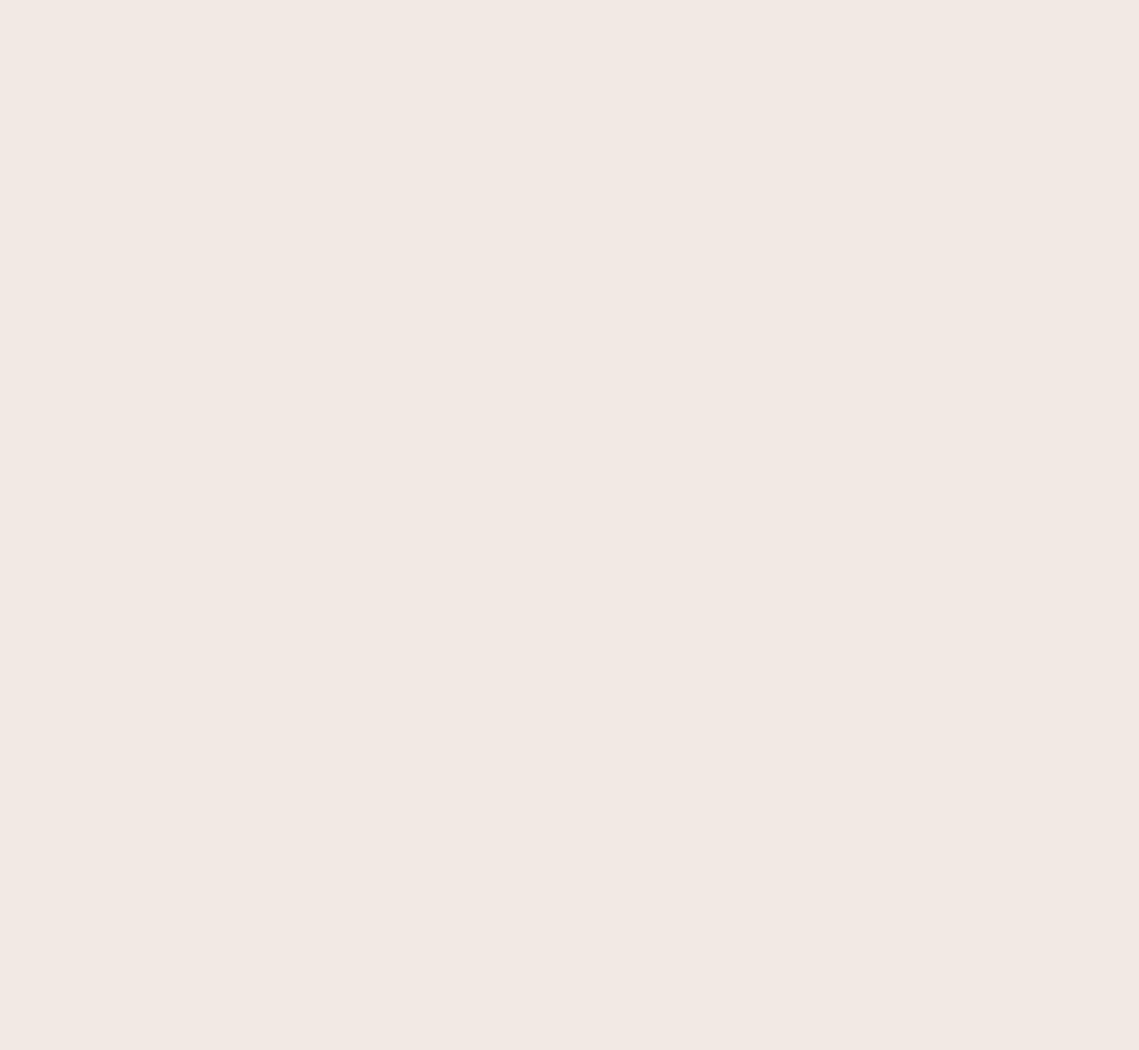
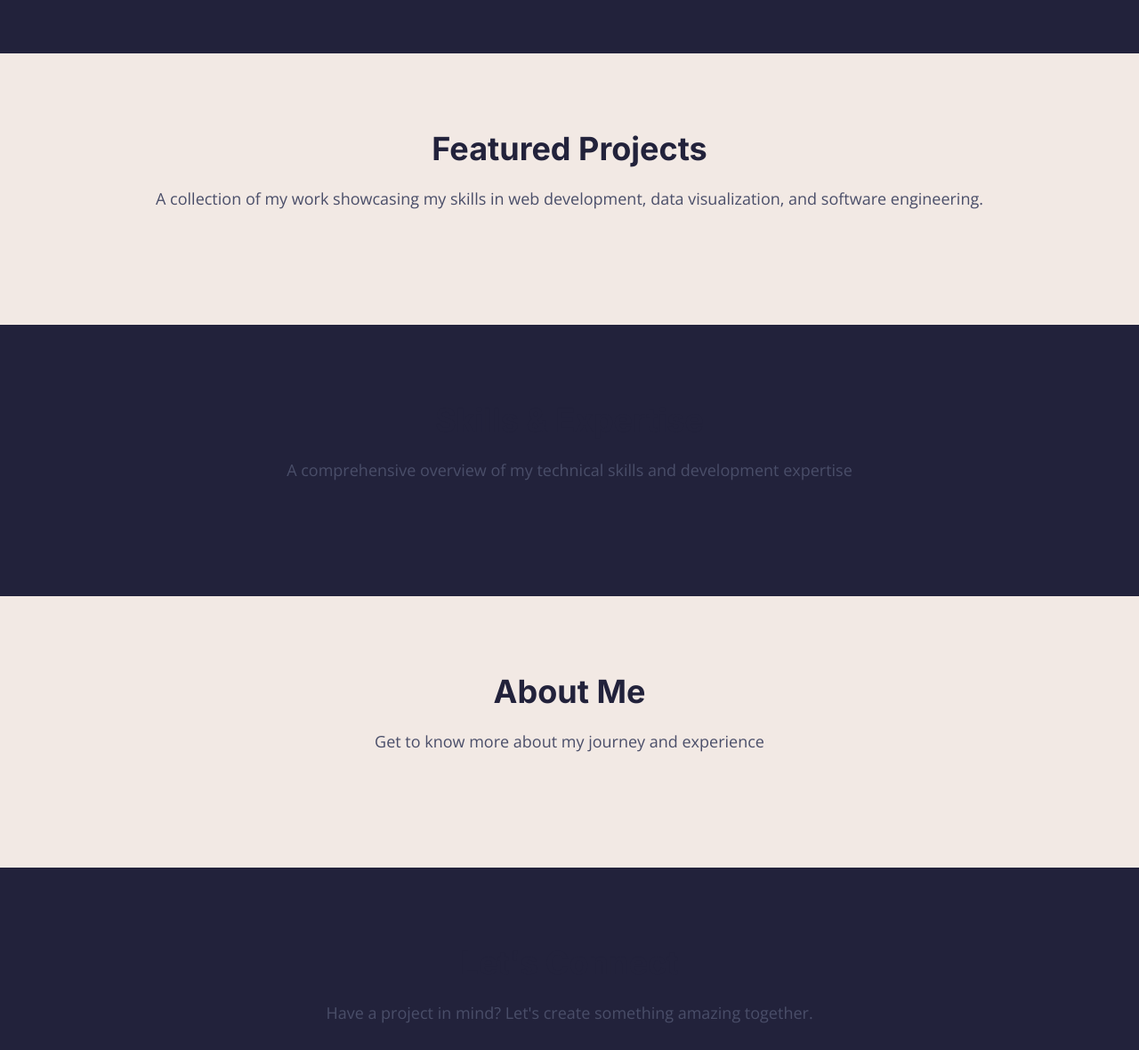
Before and after one commit to NMsby/Portfolio-Website, a Next.js app: page / in a window 1280 px wide. Shown: the part 740-1920 px from the top of the page at 89% size. Before the commit the page ends 800 px from the top, so only its background shows below. Built offline with nearby package versions, Linux system fonts and the light colour scheme.

Commit message:
MainLayout, PageSection, SectionHeadings & MaxWidthWrapper implementation

```diff
--- a/src/app/page.tsx
+++ b/src/app/page.tsx
@@ -1,5 +1,7 @@
 import MainLayout from "@/components/layout/MainLayout";
-import SectionContainer from "@/components/layout/SectionContainer";
+import PageSection from "@/components/layout/PageSection";
+import MaxWidthWrapper from "@/components/layout/MaxWidthWrapper";
+import SectionHeading from "@/components/layout/SectionHeading";
 
 export default function Home() {
   return (
@@ -11,30 +13,68 @@ export default function Home() {
         */}
 
       <MainLayout>
+
         {/* Hero Section */}
-        <SectionContainer id="hero" fullWidth>
-          {/* Hero content will go here */}
-        </SectionContainer>
+        <PageSection
+            id="hero"
+            backgroundColor="primary"
+            containerWidth="full"
+            className="min-h-screen flex items-center"
+        >
+          <MaxWidthWrapper>
+            {/* Hero content will go here */}
+          </MaxWidthWrapper>
+        </PageSection>
 
         {/* Projects Section */}
-        <SectionContainer id="hero" fullWidth>
+        <PageSection id="projects" backgroundColor="background">
+          <SectionHeading
+              title="Featured Projects"
+              subtitle="A collection of my work showcasing my skills in web development, data visualization, and software engineering."
+              align="center"
+          />
           {/* Projects content will go here */}
-        </SectionContainer>
+        </PageSection>
 
         {/* Skills Section */}
-        <SectionContainer id="hero" fullWidth>
+        <PageSection id="skills" backgroundColor="primary">
+          <SectionHeading
+              title="Skills & Expertise"
+              subtitle="A comprehensive overview of my technical skills and development expertise"
+              align="center"
+          />
           {/* Skills content will go here */}
-        </SectionContainer>
+        </PageSection>
 
         {/* About Section */}
-        <SectionContainer id="hero" fullWidth>
-          {/* About content will go here */}
-        </SectionContainer>
+        <PageSection id="about" backgroundColor="background">
+            <SectionHeading
+                title="About Me"
+                subtitle="Get to know more about my journey and experience"
+                align="center"
+            />
+            {/* About content will go here */}
+        </PageSection>
 
         {/* Contact Section */}
-        <SectionContainer id="hero" fullWidth>
+        <PageSection id="contact" backgroundColor="primary">
+          <SectionHeading
+              title="Let's Connect"
+              subtitle="Have a project in mind? Let's create something amazing together."
+              align="center"
+          />
           {/* Contact content will go here */}
-        </SectionContainer>
+        </PageSection>
+
+        {/* Footer Section */}
+        <PageSection
+            backgroundColor="background"
+            containerWidth="full"
+            className="py-8"
+        >
+          {/* Footer content will go here */}
+        </PageSection>
+
       </MainLayout>
 
     </main>
--- /dev/null
+++ b/src/components/layout/MaxWidthWrapper.tsx
@@ -0,0 +1,28 @@
+import React from 'react';
+
+interface MaxWidthWrapperProps {
+    children: React.ReactNode;
+    className?: string;
+    size?: 'small' | 'default' | 'large' | 'full';
+}
+
+const MaxWidthWrapper = ({
+    children,
+    className = '',
+    size = 'default'
+}: MaxWidthWrapperProps) => {
+    const sizeClasses = {
+        small: 'max-w-4xl',
+        default: 'max-w-6xl',
+        large: 'max-w-7xl',
+        full: 'w-full',
+    };
+
+    return (
+        <div className={`mx-auto px-4 ${sizeClasses[size]} ${className}`}>
+            {children}
+        </div>
+    );
+};
+
+export default MaxWidthWrapper;
--- /dev/null
+++ b/src/components/layout/PageSection.tsx
@@ -0,0 +1,39 @@
+import React from 'react'
+import { theme } from '@/theme';
+
+interface PageSectionProps {
+    children: React.ReactNode;
+    id?: string;
+    className?: string;
+    backgroundColor?: keyof typeof theme.colors;
+    containerWidth?: 'default' | 'wide' | 'narrow' | 'full';
+}
+
+const PageSection = ({
+    children,
+    id,
+    className = "",
+    backgroundColor = 'background',
+    containerWidth = 'default'
+}: PageSectionProps) => {
+    const containerClasses = {
+        default: 'max-w-6xl',
+        wide: 'max-w-7xl',
+        narrow: 'max-w-4xl',
+        full: 'w-full',
+    };
+
+    return (
+        <section
+            id={id}
+            className={`relative py-20 ${className}`}
+            style={{ backgroundColor: theme.colors[backgroundColor] }}
+        >
+            <div className={`mx-auto px-4 ${containerClasses[containerWidth]}`}>
+                {children}
+            </div>
+        </section>
+    );
+};
+
+export default PageSection;
--- /dev/null
+++ b/src/components/layout/SectionHeading.tsx
@@ -0,0 +1,36 @@
+import React from 'react';
+
+interface SectionHeadingProps {
+    title: string;
+    subtitle?: string;
+    align?: 'left' | 'center' | 'right';
+    className?: string;
+}
+
+const SectionHeading = ({
+    title,
+    subtitle,
+    align = 'left',
+    className = ""
+}: SectionHeadingProps) => {
+    const alignmentClasses = {
+        left: 'text-left',
+        center: 'text-center',
+        right: 'text-right',
+    };
+
+    return (
+        <div className={`mb-12 ${alignmentClasses[align]} ${className}`}>
+            <h2 className="font-primary text-3xl md:text-4xl font-bold text-primary mb-4">
+                {title}
+            </h2>
+            {subtitle && (
+                <p className="font-secondary text-lg text-secondary">
+                    {subtitle}
+                </p>
+            )}
+        </div>
+    );
+};
+
+export default SectionHeading;
```
